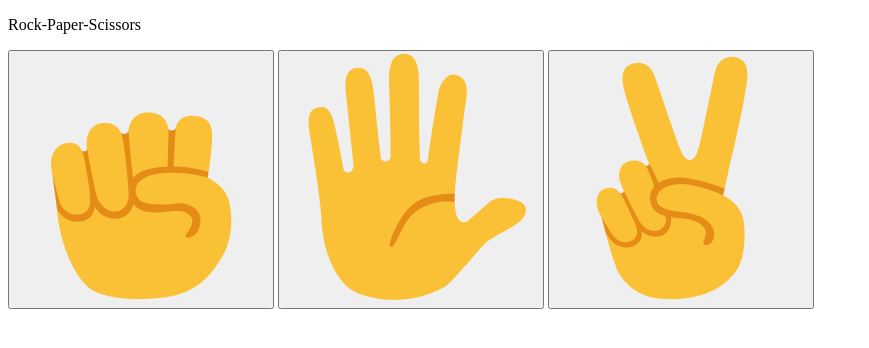
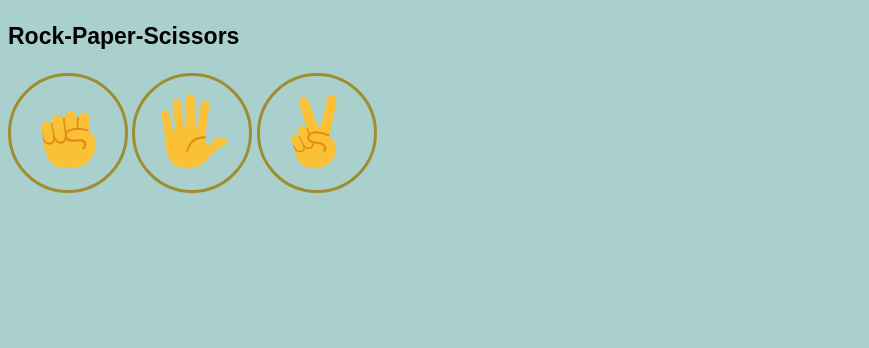
Before and after one commit to K3NT0Z4K1/rock-paper-scissor, a plain HTML site: page index.html in a window 1280 px wide. Shown: the whole page, without its empty margins (0-869 px from the left). Drawn offline with Linux system fonts and the light colour scheme.

Commit message:
Added minor designs

```diff
--- a/index.html
+++ b/index.html
@@ -4,25 +4,31 @@
   <meta charset="UTF-8">
   <meta name="viewport" content="width=device-width, initial-scale=1.0">
   <title>Rock-Paper-Scissors</title>
+
+  <link rel="stylesheet" href="style.css">
+
 </head>
 <body>
 
-  <p>Rock-Paper-Scissors</p>
+  <p class="title">Rock-Paper-Scissors</p>
 
   <button>
 
-    <img src="./icons/rock-emoji.png" alt=""></button>
+    <img src="./icons/rock-emoji.png" class="icon-button" alt=""></button>
 
   <button>
 
-    <img src="./icons/paper-emoji.png" alt="">
+    <img src="./icons/paper-emoji.png" class="icon-button"  alt="">
 
   </button>
 
   <button>
 
-    <img src="./icons/scissors-emoji.png" alt="">
+    <img src="./icons/scissors-emoji.png" class="icon-button"  alt="">
   </button>
+
+
+  <script src="script.js"></script>
 
 
 </body>
--- a/style.css
+++ b/style.css
@@ -0,0 +1,40 @@
+body{
+
+      background-color: rgb(170, 208, 206);
+      font-family: Arial;
+      font-weight: bold;
+
+
+    }
+
+    .title{
+
+      font-size: 23px;
+
+    }
+
+    button{
+
+      background-color: inherit;
+
+    }
+
+    .icon-button{
+
+      height: 75px;
+      background-color:transparent;
+      cursor: pointer;
+
+
+    }
+
+    button{
+
+      border: 3px solid rgb(158, 142, 48);
+      height: 120px;
+      width: 120px;
+      border-radius: 60px;
+      cursor: pointer;
+
+
+    }
```
